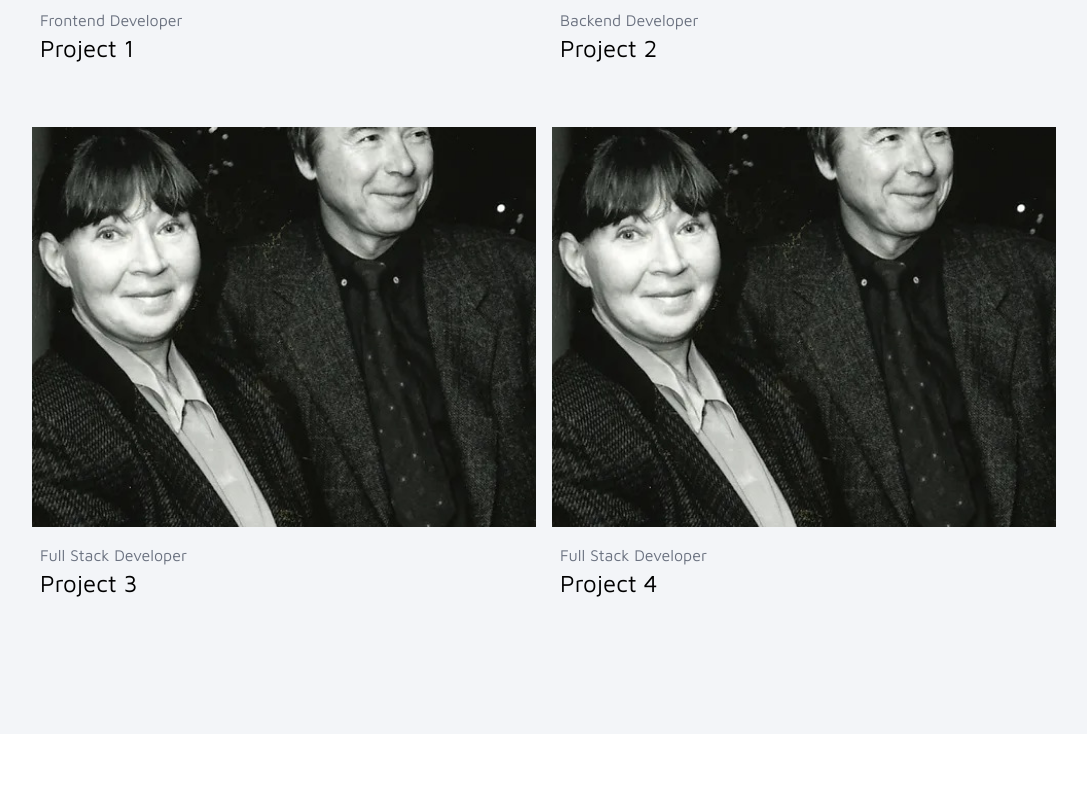
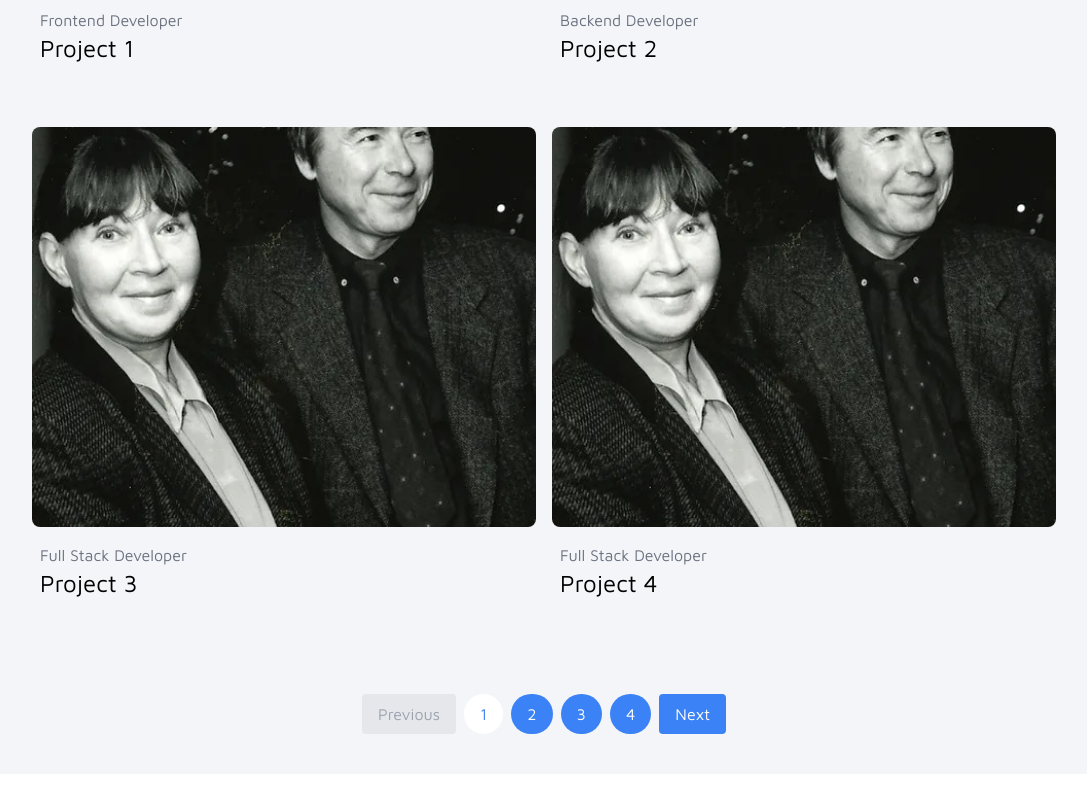
Before and after one commit to iamjianyoudai/solheim-design, a Next.js app: page /projects in a window 1280 px wide. Shown: the part 780-1580 px from the top of the page, without its empty margins (96-1183 px from the left). Built offline with nearby package versions, Linux system fonts and the light colour scheme.

Commit message:
Add pagenation for Projects page

```diff
--- a/components/layout/header/navContent.tsx
+++ b/components/layout/header/navContent.tsx
@@ -8,6 +8,30 @@ export const navContent = [
     },
   },
   {
+    href: "/design",
+    label: {
+      no: "design",
+      en: "About Us",
+      zh: "关于我们",
+    },
+  },
+  {
+    href: "/arkitektur",
+    label: {
+      no: "arkitektur",
+      en: "architecture",
+      zh: "建筑",
+    },
+  },
+  {
+    href: "/projects",
+    label: {
+      no: "prosjekter",
+      en: "projects",
+      zh: "案例",
+    },
+  },
+  {
     href: "/about",
     label: {
       no: "Om oss",
@@ -15,13 +39,4 @@ export const navContent = [
       zh: "关于我们",
     },
   },
-
-  {
-    href: "/projects",
-    label: {
-      no: "Prosjekter",
-      en: "Projects",
-      zh: "案例",
-    },
-  },
 ];
--- /dev/null
+++ b/components/projects/Pagination.tsx
@@ -0,0 +1,55 @@
+import React from "react";
+
+interface PaginationProps {
+  currentPage: number;
+  totalPages: number;
+  onPageChange: (pageNumber: number) => void;
+}
+
+const Pagination: React.FC<PaginationProps> = ({
+  currentPage,
+  totalPages,
+  onPageChange,
+}) => {
+  return (
+    <div className="pagination flex justify-center items-center space-x-2">
+      <button
+        onClick={() => onPageChange(currentPage - 1)}
+        className={`px-4 py-2 rounded ${
+          currentPage === 1
+            ? "bg-gray-200 text-gray-400 cursor-not-allowed"
+            : "bg-blue-500 text-white"
+        }`}
+        disabled={currentPage === 1}
+      >
+        Previous
+      </button>
+      {Array.from({ length: totalPages }, (_, index) => (
+        <button
+          key={index}
+          onClick={() => onPageChange(index + 1)}
+          className={`px-4 py-2 rounded-full ${
+            currentPage === index + 1
+              ? "bg-white text-blue-500"
+              : "bg-blue-500 text-white"
+          }`}
+        >
+          {index + 1}
+        </button>
+      ))}
+      <button
+        onClick={() => onPageChange(currentPage + 1)}
+        className={`px-4 py-2 rounded ${
+          currentPage === totalPages
+            ? "bg-gray-200 text-gray-400 cursor-not-allowed"
+            : "bg-blue-500 text-white"
+        }`}
+        disabled={currentPage === totalPages}
+      >
+        Next
+      </button>
+    </div>
+  );
+};
+
+export default Pagination;
--- a/components/projects/Projects.tsx
+++ b/components/projects/Projects.tsx
@@ -1,39 +1,38 @@
+import React, { useState } from "react";
+import Pagination from "./Pagination";
+import { dummyProjectsData } from "./ProjectsData";
 import ProjectsItems from "./ProjectsItems";
 
-const dummyProjects = [
-  {
-    url: "/projects/project-1",
-    image: "/hero4.jpg",
-    role: "Frontend Developer",
-    title: "Project 1",
-  },
-  {
-    url: "/projects/project-2",
-    image: "/hero4.jpg",
-    role: "Backend Developer",
-    title: "Project 2",
-  },
-  {
-    url: "/projects/project-3",
-    image: "/hero4.jpg",
-    role: "Full Stack Developer",
-    title: "Project 3",
-  },
-  {
-    url: "/projects/project-4",
-    image: "/hero4.jpg",
-    role: "Full Stack Developer",
-    title: "Project 4",
-  },
-];
+const ITEMS_PER_PAGE = 4;
 
 const Projects: React.FC = () => {
+  const [currentPage, setCurrentPage] = useState(1);
+
+  const totalItems = dummyProjectsData.length;
+  const totalPages = Math.ceil(totalItems / ITEMS_PER_PAGE);
+
+  const handlePageChange = (pageNumber: number) => {
+    if (pageNumber > 0 && pageNumber <= totalPages) {
+      setCurrentPage(pageNumber);
+    }
+  };
+
+  const currentItems = dummyProjectsData.slice(
+    (currentPage - 1) * ITEMS_PER_PAGE,
+    currentPage * ITEMS_PER_PAGE
+  );
+
   return (
     <section className="pt-8 lg:pt-8 pb-0 lg:pb-10">
       <div className="wrapper">
         <div className="lg:w-10/12 mx-auto flex flex-wrap mb-10">
-          <ProjectsItems currentItems={dummyProjects} />
+          <ProjectsItems currentItems={currentItems} />
         </div>
+        <Pagination
+          currentPage={currentPage}
+          totalPages={totalPages}
+          onPageChange={handlePageChange}
+        />
       </div>
     </section>
   );
--- /dev/null
+++ b/components/projects/ProjectsData.ts
@@ -0,0 +1,99 @@
+export const dummyProjectsData = [
+    {
+      url: "/projects/project-1",
+      image: "/hero4.jpg",
+      role: "Frontend Developer",
+      title: "Project 1",
+    },
+    {
+      url: "/projects/project-2",
+      image: "/hero4.jpg",
+      role: "Backend Developer",
+      title: "Project 2",
+    },
+    {
+      url: "/projects/project-3",
+      image: "/hero4.jpg",
+      role: "Full Stack Developer",
+      title: "Project 3",
+    },
+    {
+      url: "/projects/project-4",
+      image: "/hero4.jpg",
+      role: "Full Stack Developer",
+      title: "Project 4",
+    },
+    {
+      url: "/projects/project-5",
+      image: "/hero4.jpg",
+      role: "Frontend Developer",
+      title: "Project 5",
+    },
+    {
+      url: "/projects/project-6",
+      image: "/hero4.jpg",
+      role: "Backend Developer",
+      title: "Project 6",
+    },
+    {
+      url: "/projects/project-7",
+      image: "/hero4.jpg",
+      role: "Full Stack Developer",
+      title: "Project 7",
+    },
+    {
+      url: "/projects/project-8",
+      image: "/hero4.jpg",
+      role: "Full Stack Developer",
+      title: "Project 8",
+    },
+    {
+      url: "/projects/project-9",
+      image: "/hero4.jpg",
+      role: "Frontend Developer",
+      title: "Project 9",
+    },
+    {
+      url: "/projects/project-10",
+      image: "/hero4.jpg",
+      role: "Backend Developer",
+      title: "Project 10",
+    },
+    {
+      url: "/projects/project-11",
+      image: "/hero4.jpg",
+      role: "Full Stack Developer",
+      title: "Project 11",
+    },
+    {
+      url: "/projects/project-12",
+      image: "/hero4.jpg",
+      role: "Full Stack Developer",
+      title: "Project 12",
+    },
+    {
+      url: "/projects/project-13",
+      image: "/hero4.jpg",
+      role: "Frontend Developer",
+      title: "Project 13",
+    },
+    {
+      url: "/projects/project-14",
+      image: "/hero4.jpg",
+      role: "Backend Developer",
+      title: "Project 14",
+    },
+    {
+      url: "/projects/project-15",
+      image: "/hero4.jpg",
+      role: "Full Stack Developer",
+      title: "Project 15",
+    },
+    {
+      url: "/projects/project-16",
+      image: "/hero4.jpg",
+      role: "Full Stack Developer",
+      title: "Project 16",
+    },
+    // Add more projects as needed
+  ];
--- a/components/projects/ProjectsItems.tsx
+++ b/components/projects/ProjectsItems.tsx
@@ -38,7 +38,7 @@ const ProjectsItems: React.FC<ProjectsItemsProps> = ({ currentItems }) => {
                   alt="Project"
                   width={1064}
                   height={644}
-                  className="object-cover object-center h-[400px] max-w-full transition group-hover:scale-[1.05]"
+                  className="object-cover object-center h-[400px] max-w-full transition group-hover:scale-[1.05] rounded-lg"
                 />
               </Link>
               <div className="py-4 px-2">
```
Also changed, not shown: 1 other file (tests, documents, lock files or other folders).
